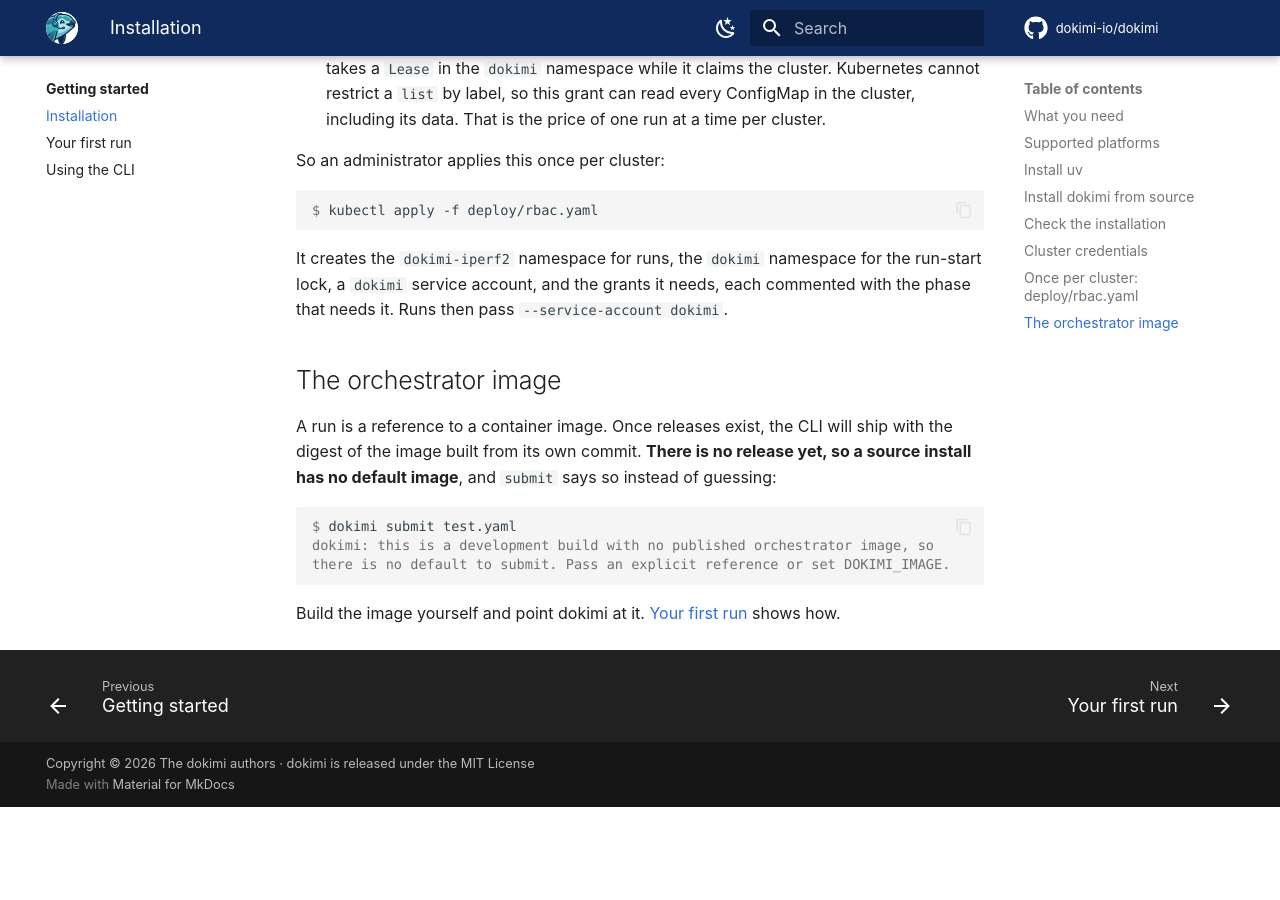
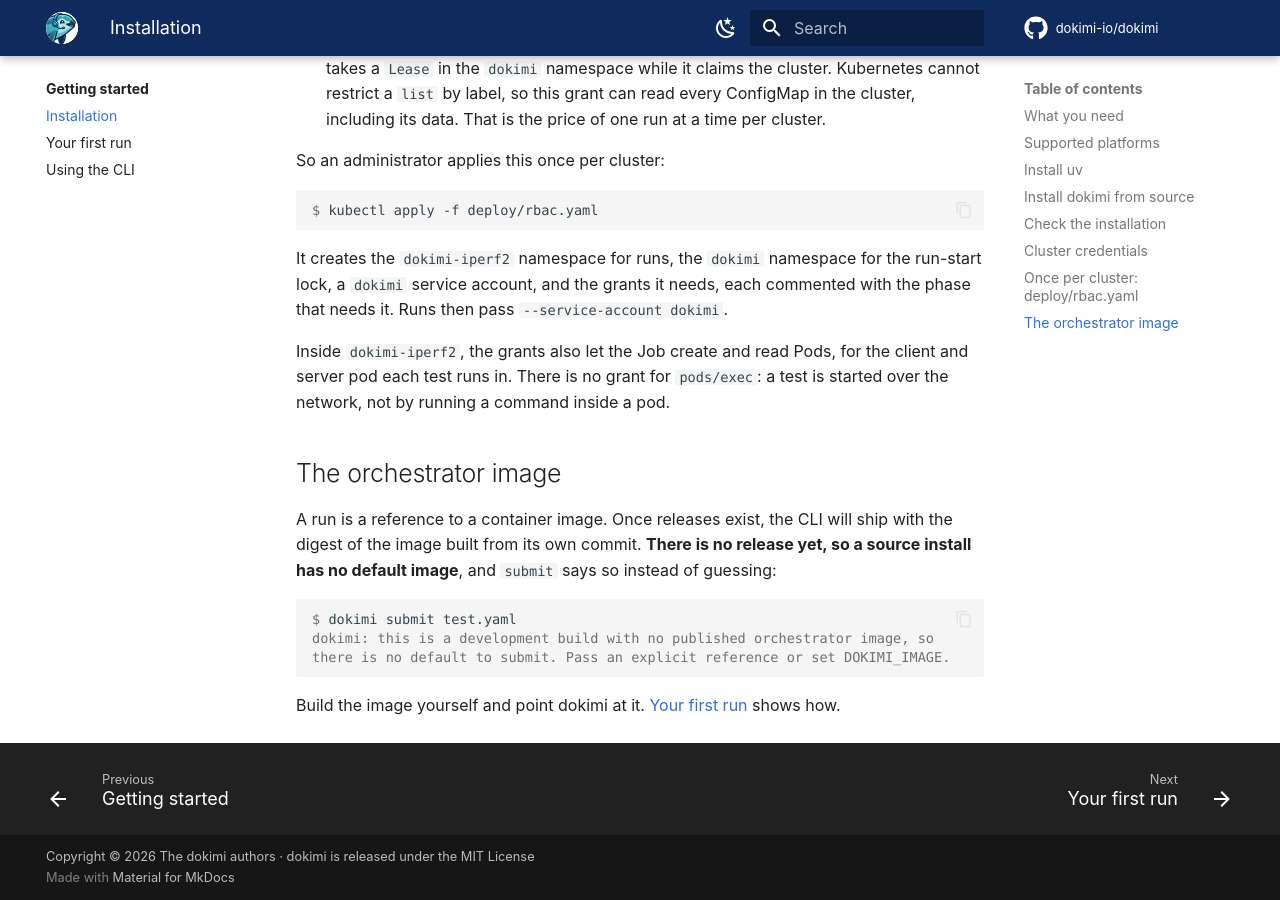
Before and after one commit to dokimi-io/dokimi-website, an MkDocs documentation site: the page built from docs/getting-started/installation.md, in a window 1280 px wide and 900 px high, scrolled down 2514 px. Built offline with MkDocs 1.6.1 and Material for MkDocs 9.7.7, drawn with Linux system fonts in a browser that asks for light colours; comment, search, counter and statistics services are not loaded; before the commit the page ends 3321 px from its top, so only the background shows below that.

Commit message:
Roadmap: the iperf2 test type is done; the pod grant on Installation (#11)
The iperf2 test type becomes done on the roadmap, with "No run uses it yet" in its row: the plugin, its image and the per-test readiness gate exist since dokimi#35, and dokimi execute's wiring is M1-11. Installation gains one paragraph on the pod grant in deploy/rbac.yaml: create and read Pods in dokimi-iperf2, and no pods/exec.

Co-Authored-By: Claude Opus 5.5 <noreply@anthropic.com>

```diff
--- a/docs/getting-started/installation.md
+++ b/docs/getting-started/installation.md
@@ -100,6 +100,10 @@ It creates the `dokimi-iperf2` namespace for runs, the `dokimi` namespace for th
 a `dokimi` service account, and the grants it needs, each commented with the phase that needs
 it. Runs then pass `--service-account dokimi`.
 
+Inside `dokimi-iperf2`, the grants also let the Job create and read Pods, for the client and
+server pod each test runs in. There is no grant for `pods/exec`: a test is started over the
+network, not by running a command inside a pod.
+
 ## The orchestrator image
 
 A run is a reference to a container image. Once releases exist, the CLI will ship with the digest
```
Also changed, not shown: docs/roadmap.md (+1 -1 lines).
